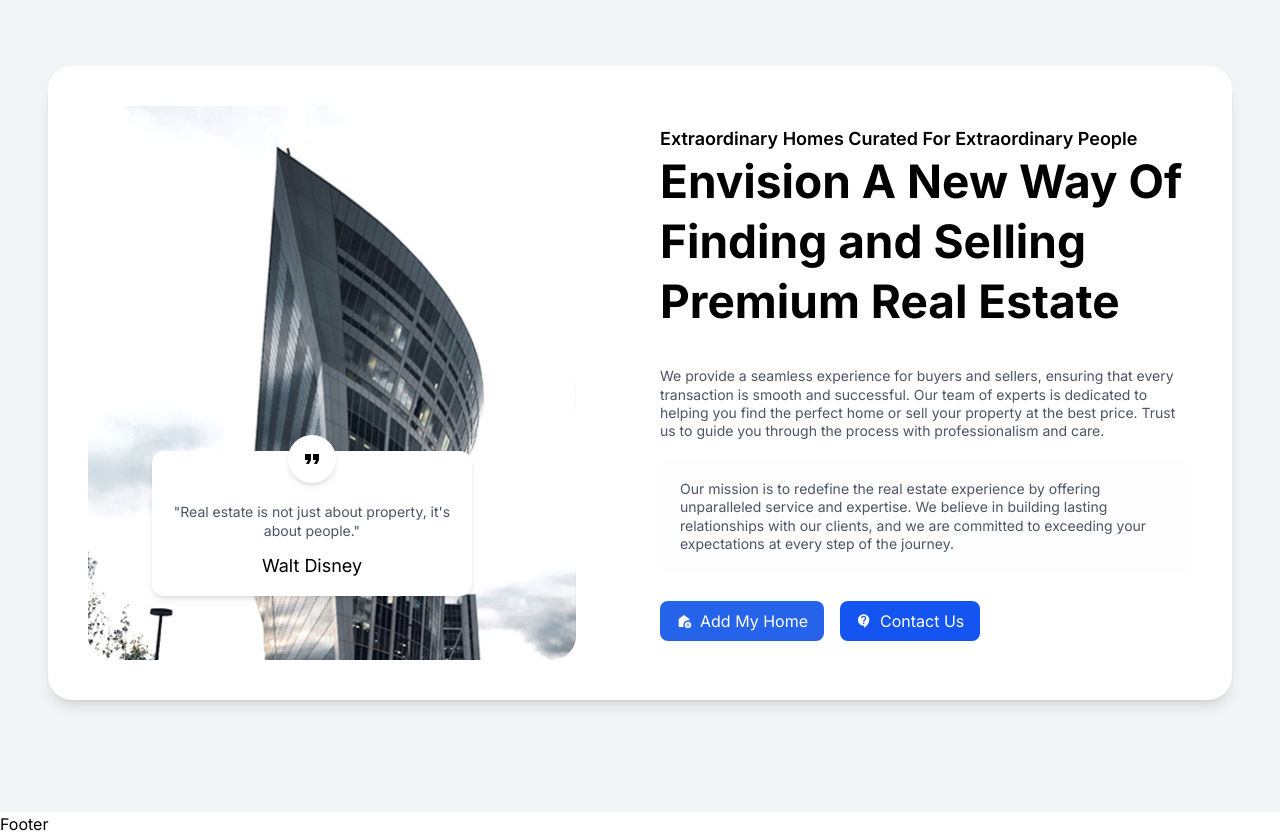
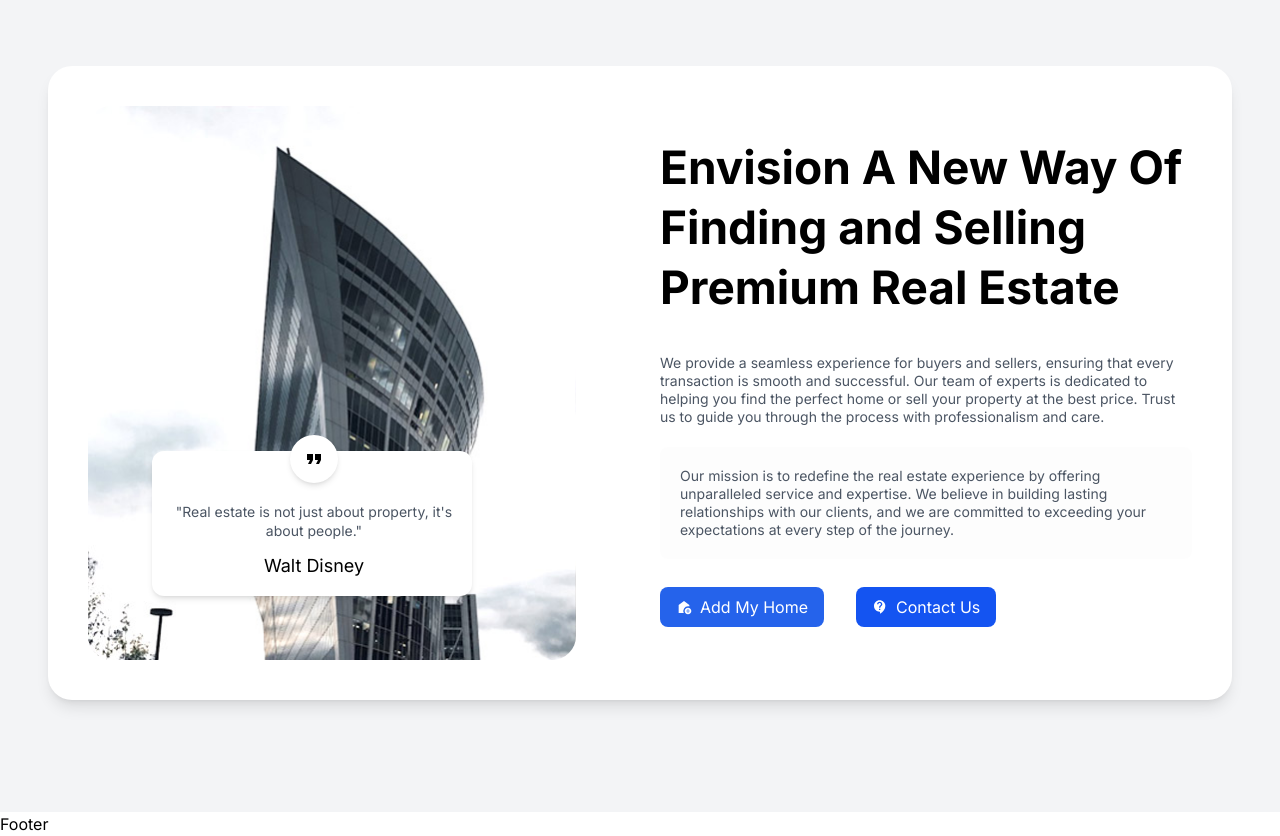
Before and after one commit to kgothatsontsane/homestead, a React (Vite) app in the folder frontend/: page / in a window 1280 px wide. Shown: the part 800-1636 px from the top of the page. Built offline with nearby package versions, Linux system fonts and the light colour scheme; a web font is replaced by a local one.

Commit message:
Update About component layout and styling for improved visual consistency

```diff
--- a/frontend/src/components/About.jsx
+++ b/frontend/src/components/About.jsx
@@ -8,7 +8,7 @@ const About = () => {
             <div className='flex flex-col xl:flex-row items-center justify-between gap-10 bg-white shadow-lg rounded-3xl p-10'>
                 <div className='flex-1 relative'>
                     <img src={aboutImg} alt="About Us" className='rounded-3xl w-[488px]'/>
-                    <div className='bg-white absolute bottom-16 left-16 shadow-md max-w-xs max-h-xs p-4 rounded-xl flexCenter flex-col'>
+                    <div className='bg-white absolute bottom-16 left-16 pr-3 mr-12 shadow-md max-w-xs p-4 rounded-xl flexCenter flex-col'>
                         <span className='relative bottom-8 p-3 shadow-md bg-white h-12 w-12 rounded-full flex items-center'>
                             <MdFormatQuote className='text-2xl'/>
                         </span>
@@ -21,7 +21,7 @@ const About = () => {
                 {/* Right Side*/}
                 <div className='flex-1 flex justify-center flex-col'>
                     <span className='medium-18'>
-                        Extraordinary Homes Curated For Extraordinary People
+
                     </span>
                     <h2 className='h2'>Envision A New Way Of Finding and Selling Premium Real Estate</h2>
                     <p className='py-5'>
@@ -31,11 +31,11 @@ const About = () => {
                         Our mission is to redefine the real estate experience by offering unparalleled service and expertise. We believe in building lasting relationships with our clients, and we are committed to exceeding your expectations at every step of the journey.
                     </p>
                     <div className='flex flex-wrap gap-4 flex-col xl:flex-row pt-7'>
-                        <button className='bg-blue-600 hover:bg-blue-700 text-white py-2 px-4 rounded-lg flex items-center'>
+                        <button className='bg-blue-600 hover:bg-blue-700 text-white py-2 px-4 rounded-lg flex items-center mb-4 xl:mb-0 xl:mr-4'>
                             <MdAddHome className='mr-2' />
                             Add My Home
                         </button>
-                        <button className='bg-secondary hover:bg-secondary-dark text-white py-2 px-4 rounded-lg flex items-center hover:bg-blue-700'>
+                        <button className='bg-secondary hover:bg-secondary-dark text-white py-2 px-4 rounded-lg flex items-center'>
                             <MdContactSupport className='mr-2' />
                             Contact Us
                         </button>
```
